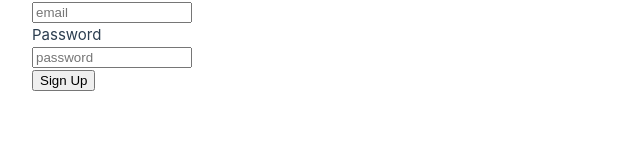
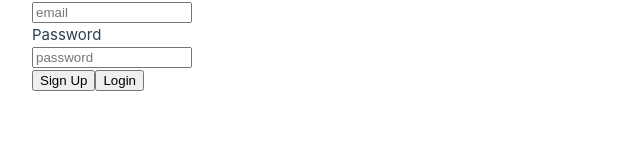
Before and after one commit to staten-island-tech/sql-project-ldr, a Vue app in the folder sql-project/: page / in a window 1280 px wide. Shown: the part 150-300 px from the top of the page, without its empty margins (0-640 px from the left). Built offline with nearby package versions, Linux system fonts and the light colour scheme.

Commit message:
ekamw.eq

```diff
--- a/sql-project/src/views/HomeView.vue
+++ b/sql-project/src/views/HomeView.vue
@@ -34,7 +34,19 @@ export default {
       }
     }
   }
+
 }
+methods:{
+  async function login(){
+
+    let userEmail = document.getElementById('signup-email').value
+      let userPassword = document.getElementById('signup-password').value
+  }
+  async function signInWithEmail() {
+  const { data, error } = await supabase.auth.signInWithPassword({
+    email: 'example@email.com',
+    password: 'example-password',
+  })}}
 </script>
 
 <template>
@@ -63,9 +75,13 @@ export default {
       </div>
 
       <input type="submit" value="Sign Up" id="signup-submit" @click="signup" />
+      <input type="submit" value="Login" id="Login-submit" @click="login" />
     </form>
   </main>
+
+
 </template>
+
 
 
 
```
